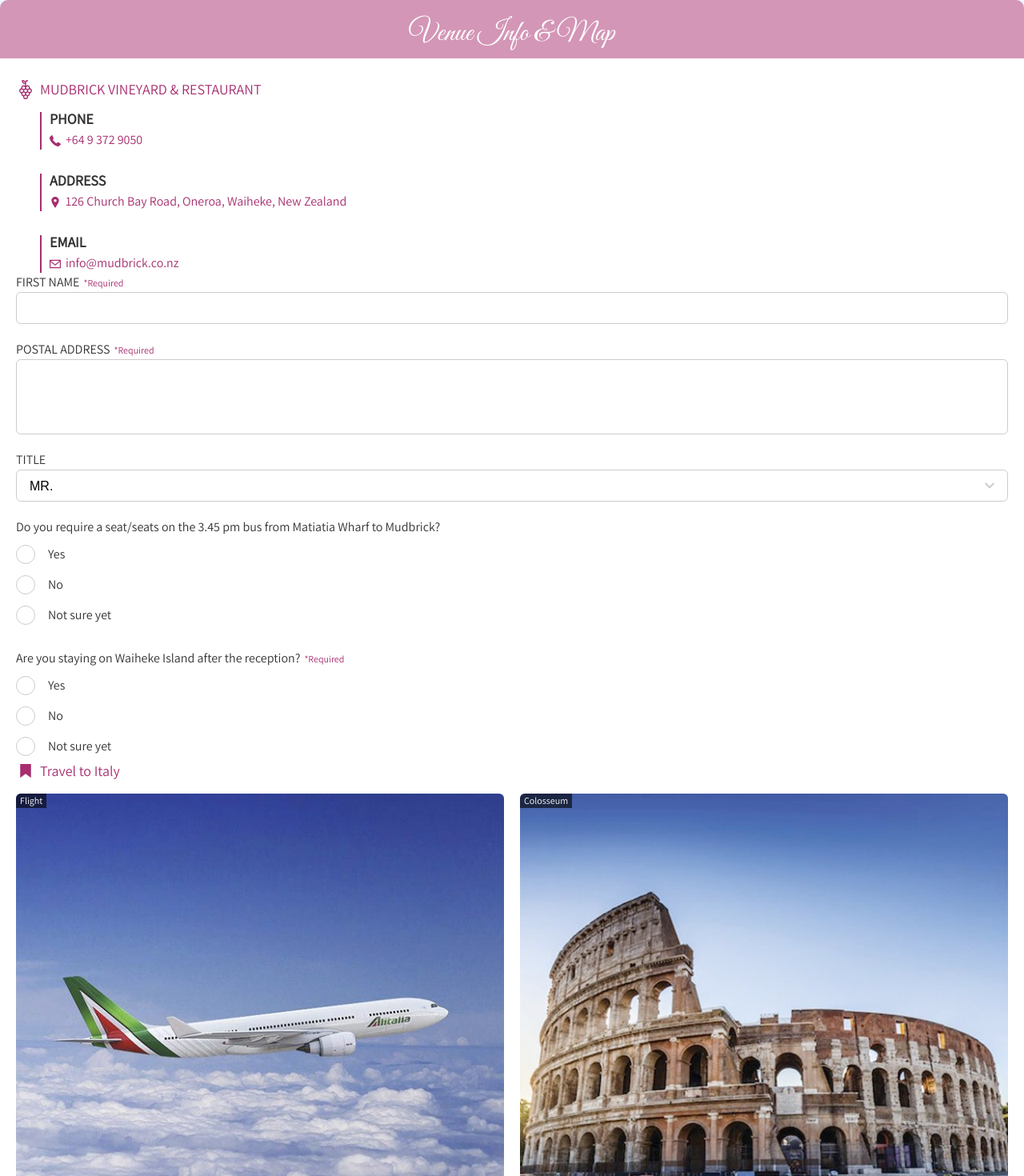
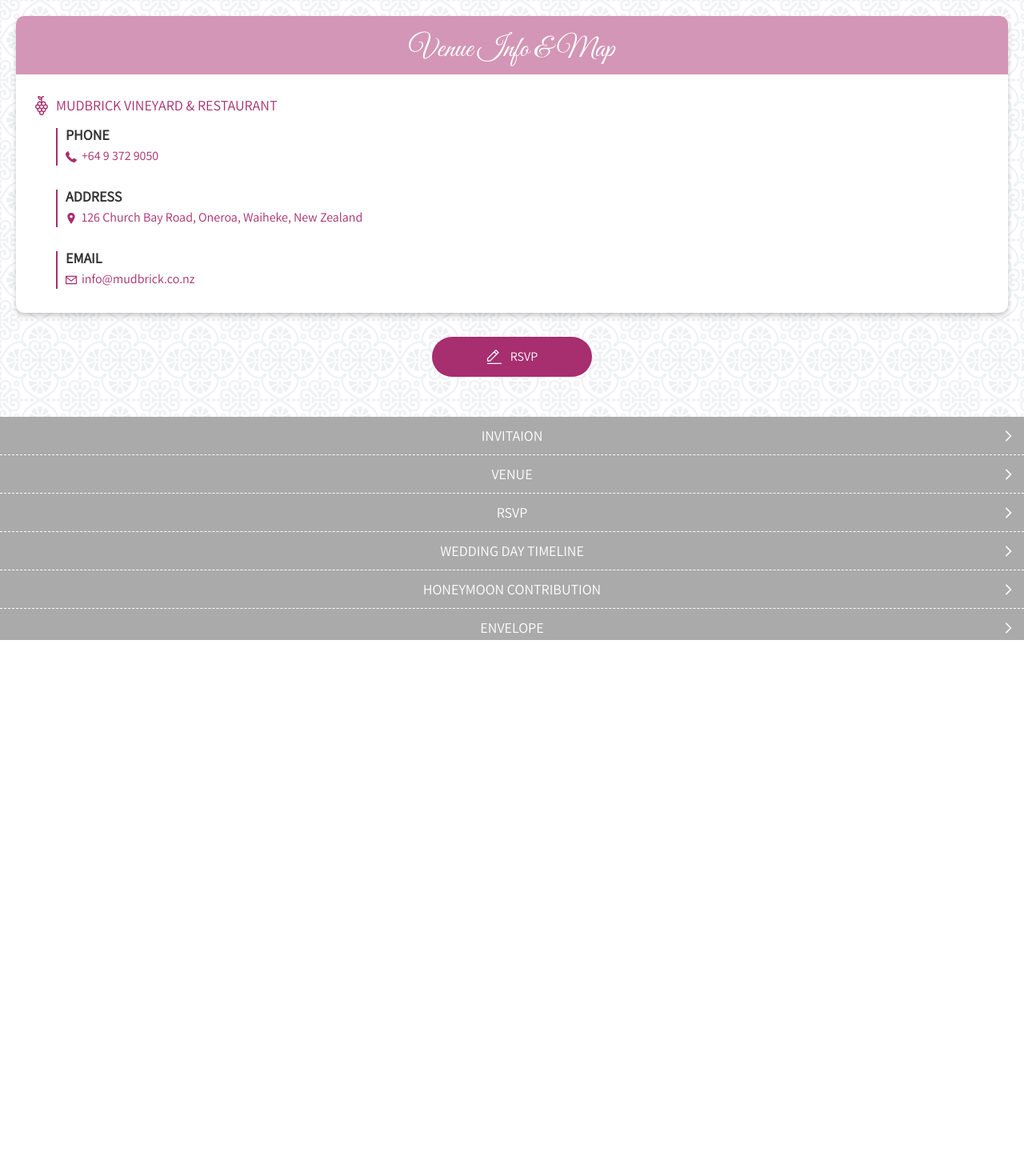
Before and after one commit to nozomail/wedding-invitation, a React app: page / in a window 1280 px wide. Shown: the top 1470 px of the page at 80% size. After the commit the page ends 800 px from the top, so only its background shows below. Built offline with nearby package versions, Linux system fonts and the light colour scheme; a web font is replaced by a local one.

Commit message:
Create Venue page

```diff
--- a/src/components/Nav/style.scss
+++ b/src/components/Nav/style.scss
@@ -1,6 +1,4 @@
 .Nav {
-  margin-top: 40px;
-
   a {
     display: block;
     font-size: 18px;
--- a/src/containers/App/index.tsx
+++ b/src/containers/App/index.tsx
@@ -1,29 +1,19 @@
-import React, { useState } from 'react';
-import '../../styles/global.scss';
+import React from 'react';
+import { BrowserRouter, Switch, Route } from 'react-router-dom';
+import './style.scss';
 
-import { Card } from '../../components/Card';
-import { Section } from '../../components/Section';
-import { IndentSection } from '../../components/IndentSection';
-import { TextLink } from '../../components/TextLink';
-import { Button } from '../../components/Button';
-import { Nav } from '../../components/Nav';
-import { ThumbnailList } from '../../components/ThumbnailList';
-import { InputField } from '../../components/InputField';
-import { Input } from '../../components/Input';
-import { Textarea } from '../../components/Textarea';
-import { Select } from '../../components/Select';
-import { RadioButton } from '../../components/RadioButton';
-
-import imgFlight from '../../assets/images/honeymoon_flight1.jpg';
-import imgColosseum from '../../assets/images/honeymoon_colosseum.jpg';
-import imgPantheon from '../../assets/images/honeymoon_pantheon.jpg';
-import imgVatican from '../../assets/images/honeymoon_vatican.jpg';
+import { Nav } from '@components/Nav';
+import { Venue } from '@containers/Venue';
 
 export function App(): JSX.Element {
   const navItems = [
     {
       name: 'INVITAION',
       path: 'invitation',
+    },
+    {
+      name: 'VENUE',
+      path: 'venue',
     },
     {
       name: 'RSVP',
@@ -43,87 +33,19 @@
     },
   ];
 
-  const thumbnails = [
-    {
-      name: 'Flight',
-      image: imgFlight,
-    },
-    {
-      name: 'Colosseum',
-      image: imgColosseum,
-    },
-    {
-      name: 'Pantheon',
-      image: imgPantheon,
-    },
-    {
-      name: 'Vatican',
-      image: imgVatican,
-    },
-  ];
-
-  const [firstName, setFirstName] = useState('');
-
   return (
-    <div className="App">
-      <Card title="Venue Info & Map">
-        <Section title="MUDBRICK VINEYARD & RESTAURANT" icon="grape">
-          <IndentSection title="PHONE">
-            <TextLink url="tel:+6493729050" text="+64 9 372 9050" icon="phone" />
-          </IndentSection>
-          <IndentSection title="ADDRESS">
-            <TextLink
-              url="https://goo.gl/maps/CLfGz6X3tikkYNMC7"
-              text="126 Church Bay Road, Oneroa, Waiheke, New Zealand"
-              icon="map"
-            />
-          </IndentSection>
-          <IndentSection title="EMAIL">
-            <TextLink url="mailto:info@mudbrick.co.nz" text="info@mudbrick.co.nz" icon="email" />
-          </IndentSection>
-        </Section>
-
-        <InputField label="FIRST NAME" isRequired>
-          <Input type="text" value={firstName} onChange={setFirstName} />
-        </InputField>
-        <InputField label="POSTAL ADDRESS" isRequired>
-          <Textarea />
-        </InputField>
-        <InputField label="TITLE">
-          <Select>
-            <option value="mr">MR.</option>
-            <option value="mrs">MRS.</option>
-            <option value="ms">MS.</option>
-            <option value="miss">MISS.</option>
-            <option value="dr">DR.</option>
-            <option value="other">OTHER</option>
-          </Select>
-        </InputField>
-        <InputField
-          label="Do you require a seat/seats on the 3.45 pm bus from Matiatia Wharf to Mudbrick?"
-          isQuestion
-        >
-          <RadioButton name="transport" value="yes" label="Yes" />
-          <RadioButton name="transport" value="no" label="No" />
-          <RadioButton name="transport" value="idk" label="Not sure yet" />
-        </InputField>
-        <InputField
-          label="Are you staying on Waiheke Island after the reception?"
-          isRequired
-          isQuestion
-        >
-          <RadioButton name="accommodation" value="yes" label="Yes" />
-          <RadioButton name="accommodation" value="no" label="No" />
-          <RadioButton name="accommodation" value="idk" label="Not sure yet" />
-        </InputField>
-
-        <Section title="Travel to Italy" icon="ribbon">
-          <ThumbnailList thumbnails={thumbnails}></ThumbnailList>
-        </Section>
-        <Button type="secondary" text="ADD GUEST" icon="plus" />
-      </Card>
-      <Button type="primary" text="RSVP" icon="pen" />
-      <Nav navItems={navItems}></Nav>
-    </div>
+    <BrowserRouter>
+      <div className="App">
+        <div className="App_main">
+          <Switch>
+            <Route path="/" component={Venue} />
+            <Route path="/venue" component={Venue} />
+          </Switch>
+        </div>
+        <div className="App_nav">
+          <Nav navItems={navItems}></Nav>
+        </div>
+      </div>
+    </BrowserRouter>
   );
 }
--- /dev/null
+++ b/src/containers/App/style.scss
@@ -0,0 +1,9 @@
+@import '../../styles/global';
+
+.App {
+  overflow-y: scroll;
+}
+
+.App_main {
+  padding: 20px;
+}
--- /dev/null
+++ b/src/containers/Venue/index.tsx
@@ -0,0 +1,33 @@
+import React from 'react';
+import '../../styles/global.scss';
+
+import { Card } from '@components/Card';
+import { Section } from '@components/Section';
+import { IndentSection } from '@components/IndentSection';
+import { TextLink } from '@components/TextLink';
+import { Button } from '@components/Button';
+
+export function Venue(): JSX.Element {
+  return (
+    <div className="Venue">
+      <Card title="Venue Info & Map">
+        <Section title="MUDBRICK VINEYARD & RESTAURANT" icon="grape">
+          <IndentSection title="PHONE">
+            <TextLink url="tel:+6493729050" text="+64 9 372 9050" icon="phone" />
+          </IndentSection>
+          <IndentSection title="ADDRESS">
+            <TextLink
+              url="https://goo.gl/maps/CLfGz6X3tikkYNMC7"
+              text="126 Church Bay Road, Oneroa, Waiheke, New Zealand"
+              icon="map"
+            />
+          </IndentSection>
+          <IndentSection title="EMAIL">
+            <TextLink url="mailto:info@mudbrick.co.nz" text="info@mudbrick.co.nz" icon="email" />
+          </IndentSection>
+        </Section>
+      </Card>
+      <Button type="primary" text="RSVP" icon="pen" />
+    </div>
+  );
+}
--- a/src/styles/global.scss
+++ b/src/styles/global.scss
@@ -4,7 +4,6 @@
 html {
   height: 100%;
   font-family: 'Assistant', 'Noto Sans JP', sans-serif;
-  background-color: aliceblue;
 }
 
 body {
@@ -13,12 +12,19 @@
   font-size: 16px;
   line-height: 1.5;
   color: $c_black;
+  background: url('@assets/images/bg.png') repeat;
 }
 
 *,
 *::before,
 *::after {
   box-sizing: border-box;
+}
+
+#root {
+  height: 100%;
+  overflow-y: auto;
+  -webkit-overflow-scrolling: touch;
 }
 
 input,
```
Also changed, not shown: src/assets/images/bg.png (added).
